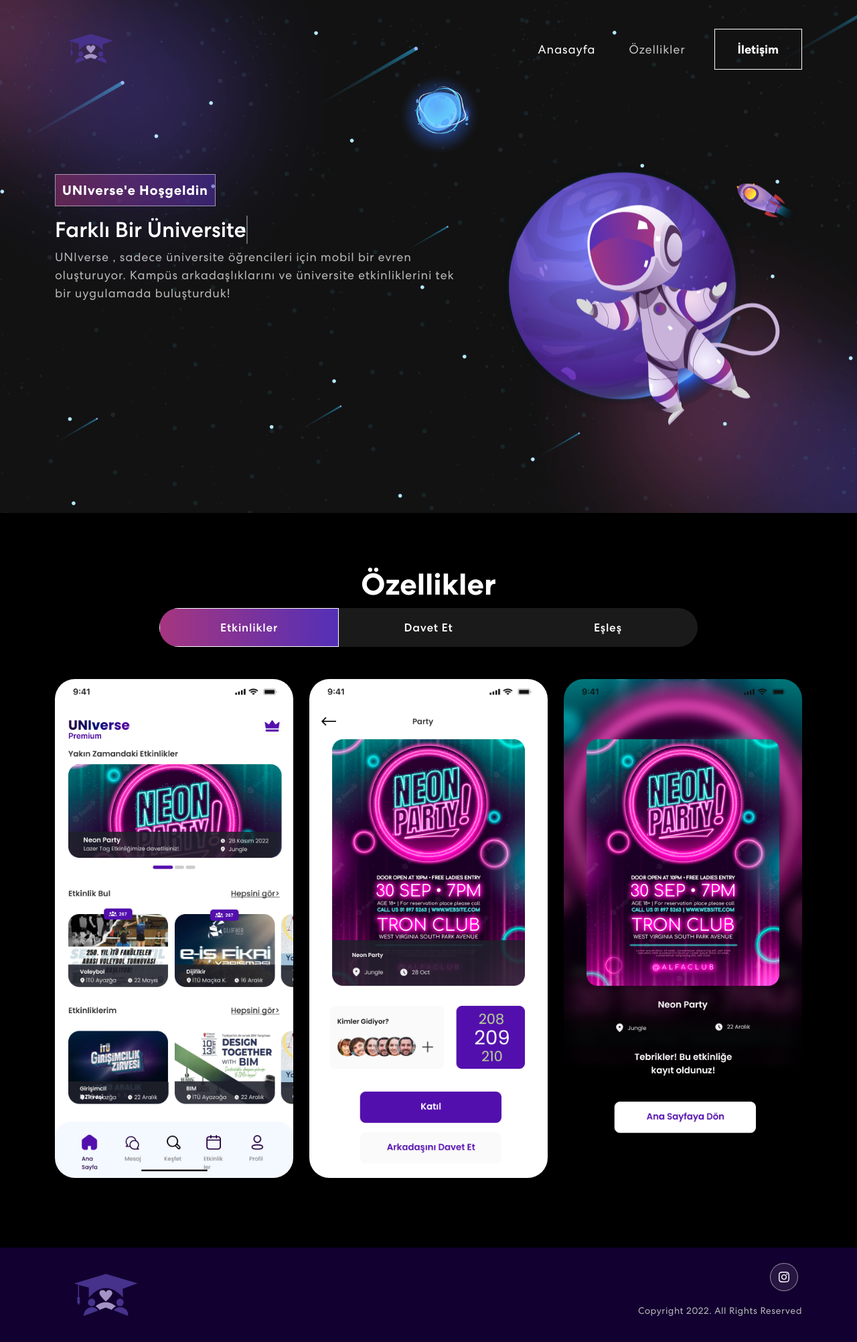
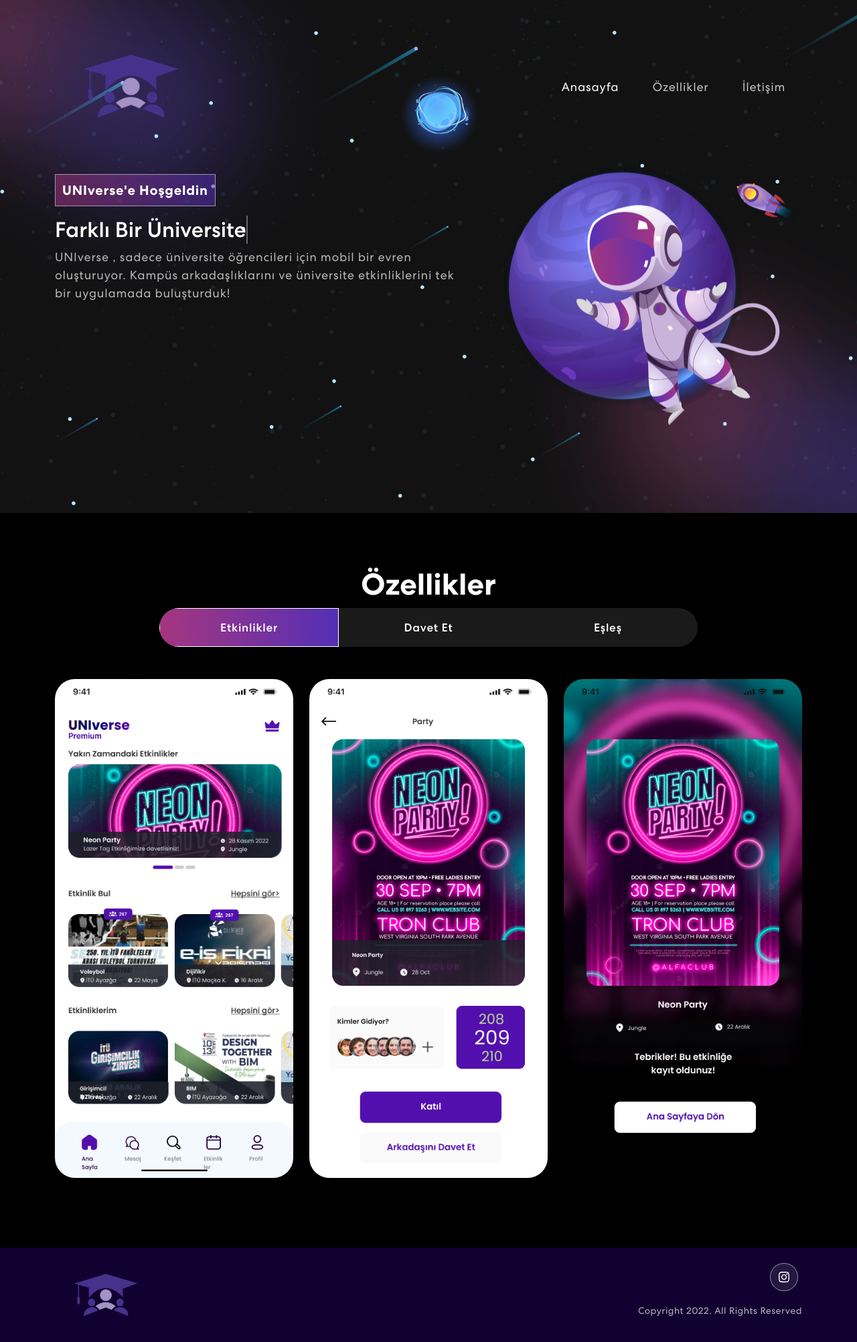
Before and after one commit to brkayaoglu/universe-web, a React (Create React App) app: page / in a window 1280 px wide. Shown: the top 2004 px of the page at 67% size. Built offline with nearby package versions, Linux system fonts and the light colour scheme.

Commit message:
logo update

```diff
--- a/src/App.css
+++ b/src/App.css
@@ -95,7 +95,7 @@ nav.navbar.scrolled {
   background-color: #120030;
 }
 nav.navbar a.navbar-brand {
-    width: 9%;
+    width: 19%;
 }
 nav.navbar .navbar-nav .nav-link.navbar-link {
   font-weight: 400;
--- a/src/components/Footer.js
+++ b/src/components/Footer.js
@@ -1,9 +1,6 @@
 import { Container, Row, Col } from "react-bootstrap";
 import { MailchimpForm } from "./MailchimpForm";
-import logo from "../assets/img/logo.svg";
-import logo2 from "../assets/img/logo.png";
-import navIcon1 from "../assets/img/nav-icon1.svg";
-import navIcon2 from "../assets/img/nav-icon2.svg";
+import logo_last from "../assets/img/logo_last.png";
 import navIcon3 from "../assets/img/nav-icon3.svg";
 
 export const Footer = () => {
@@ -12,7 +9,7 @@ export const Footer = () => {
       <Container>
         <Row className="align-items-center">
           <Col size={18} sm={6}>
-            <img src={logo2} alt="Logo" />
+            <img src={logo_last} alt="Logo" />
           </Col>
           <Col size={12} sm={6} className="text-center text-sm-end">
             <div className="social-icon">
--- a/src/components/NavBar.js
+++ b/src/components/NavBar.js
@@ -1,12 +1,7 @@
 import { useState, useEffect } from "react";
 import { Navbar, Nav, Container } from "react-bootstrap";
-import logo from '../assets/img/logo.svg';
-import logo2 from '../assets/img/logo.jpeg';
-import logo3 from '../assets/img/logo.png';
-import navIcon1 from '../assets/img/nav-icon1.svg';
-import navIcon2 from '../assets/img/nav-icon2.svg';
-import navIcon3 from '../assets/img/nav-icon3.svg';
-import { HashLink } from 'react-router-hash-link';
+
+import logo_last from '../assets/img/logo_last.png';
 import {
   BrowserRouter as Router
 } from "react-router-dom";
@@ -39,7 +34,7 @@ export const NavBar = () => {
       <Navbar expand="md" className={scrolled ? "scrolled" : ""}>
         <Container>
           <Navbar.Brand href="/">
-            <img src={logo3} alt="Logo" />
+            <img src={logo_last} alt="Logo" />
           </Navbar.Brand>
           <Navbar.Toggle aria-controls="basic-navbar-nav">
             <span className="navbar-toggler-icon"></span>
@@ -48,12 +43,8 @@ export const NavBar = () => {
             <Nav className="ms-auto">
               <Nav.Link href="#home" className={activeLink === 'home' ? 'active navbar-link' : 'navbar-link'} onClick={() => onUpdateActiveLink('home')}>Anasayfa</Nav.Link>
               <Nav.Link href="#projects" className={activeLink === 'projects' ? 'active navbar-link' : 'navbar-link'} onClick={() => onUpdateActiveLink('projects')}>Özellikler</Nav.Link>
+              <Nav.Link href="#footer" className={activeLink === 'footer' ? 'active navbar-link' : 'navbar-link'} onClick={() => onUpdateActiveLink('projects')}>İletişim</Nav.Link>
             </Nav>
-            <span className="navbar-text">
-              <HashLink to='#footer'>
-                <button className="vvd"><span>İletişim</span></button>
-              </HashLink>
-            </span>
           </Navbar.Collapse>
         </Container>
       </Navbar>
```
Also changed, not shown: src/assets/img/logo_last.png (added).
